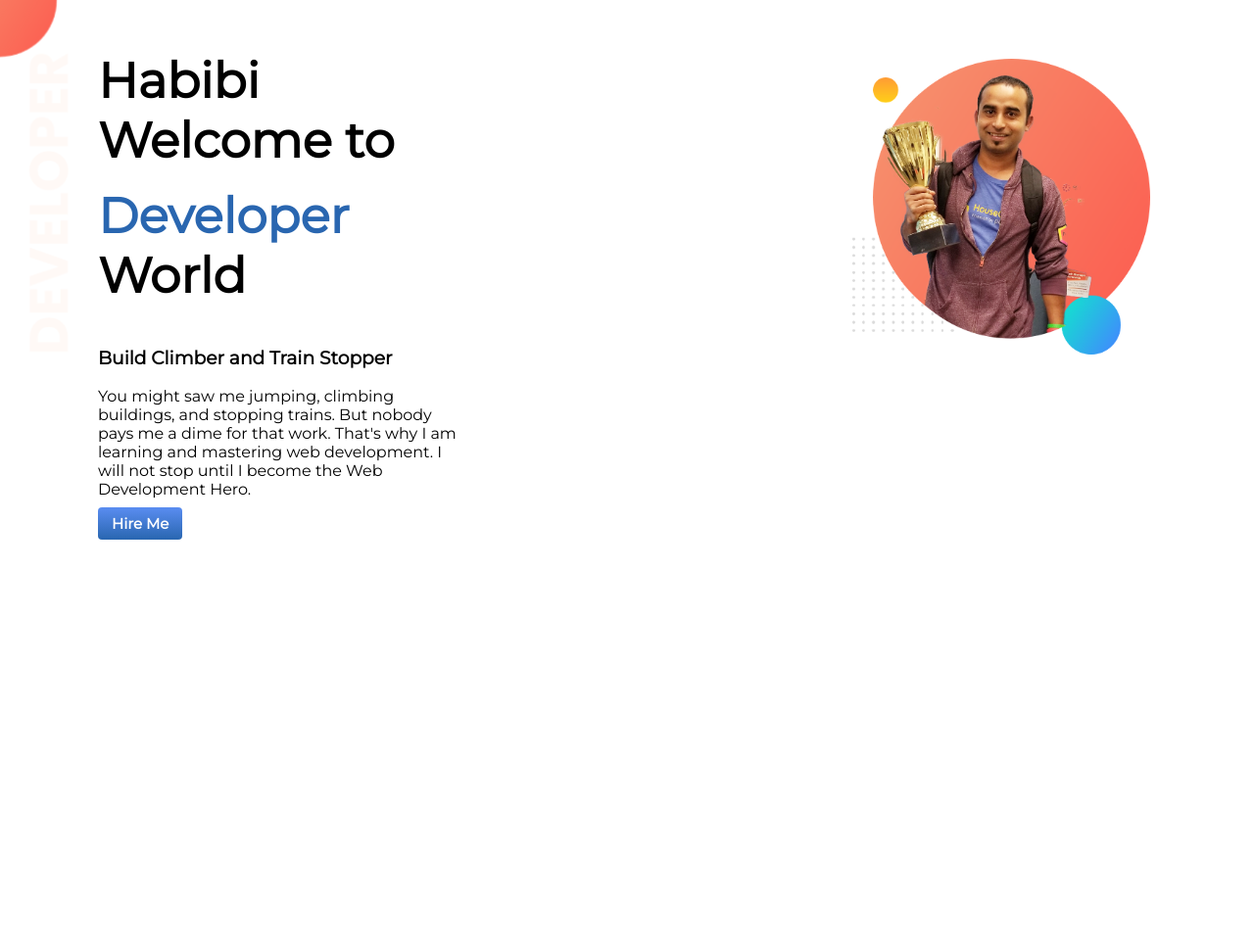
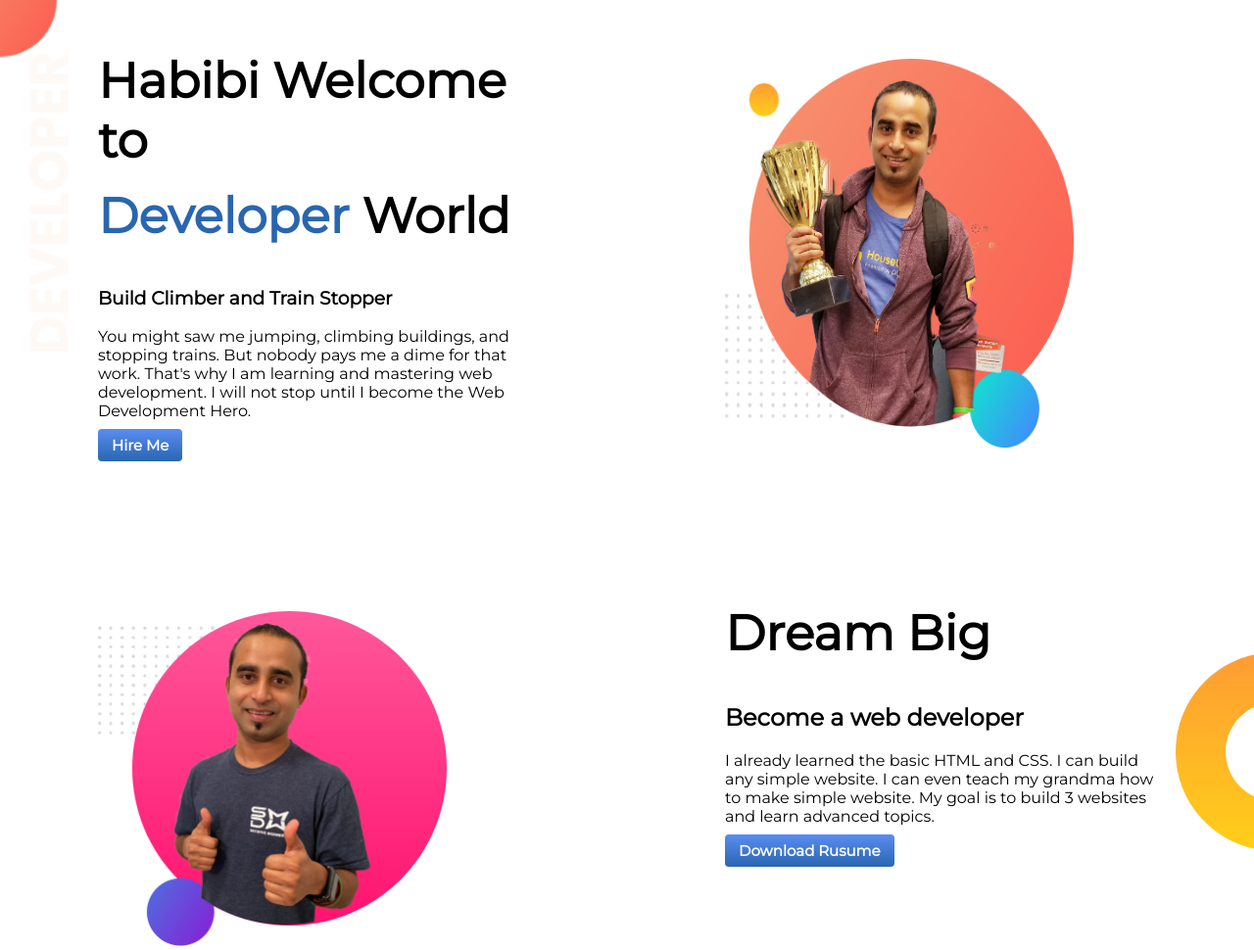
Before and after one commit to asifiqbal07/developer-portfolio, a plain HTML site: page index.html in a window 1280 px wide. Shown: the whole page at 98% size. Before the commit the page ends 800 px from the top, so only its background shows below. Drawn offline with Linux system fonts and the light colour scheme.

Commit message:
Dream big section added

```diff
--- a/index.html
+++ b/index.html
@@ -22,8 +22,21 @@
         <b><a class="link-button" target="_blank" href="https://www.linkedin.com/in/iqbal07asif/"> Hire Me</a></b>
        </div>
         <div class="half-width">
-            <img src="images/jhankar.png" alt="" srcset="">
+            <img src="images/jhankar.png" width="400" height="397" alt="" srcset="">
         </div>
+   </section>
+   <section class="dream-big">
+    <div class="half-width">
+        <img src="images/jhankar2.png" alt="" srcset="">
+    </div>
+    <div class="half-width">
+         <h1>Dream Big</h1>
+         <h2>Become a web developer</h2>
+         <p>
+            I already learned the basic HTML and CSS. I can build any simple website. I can even teach my grandma how to make simple website. My goal is to build 3 websites and learn advanced topics.
+         </p>
+         <b><a class="link-button" target="_blank" href="https://www.linkedin.com/in/iqbal07asif/">Download Rusume</a></b>
+    </div>
    </section>
 </body>
 </html>
--- a/style.css
+++ b/style.css
@@ -14,16 +14,19 @@ h1{
 section{
     display: flex;
 }
+.dream-big{
+    margin-top: 100px;
+}
 .half-width{
 width: 50%;
 padding-top: 10px;
 padding-left: 100px;
-padding-right: 160px;
+padding-right: 95px;
 }
 .half-width img{
     width: 80%;
     padding-top: 50px;
-    padding-left: 130px;
+    padding-left: 0;
 }
 .link-button{
     color: white;
@@ -37,3 +40,9 @@ padding-right: 160px;
     background-image: url(images/top-banner.png);
     background-repeat: no-repeat;
 }
+.dream-big{
+    background-image: url(images/dream-bg.png);
+    background-repeat: no-repeat;
+    background-position: right;
+    background-size: 80px 203px;
+}
```
